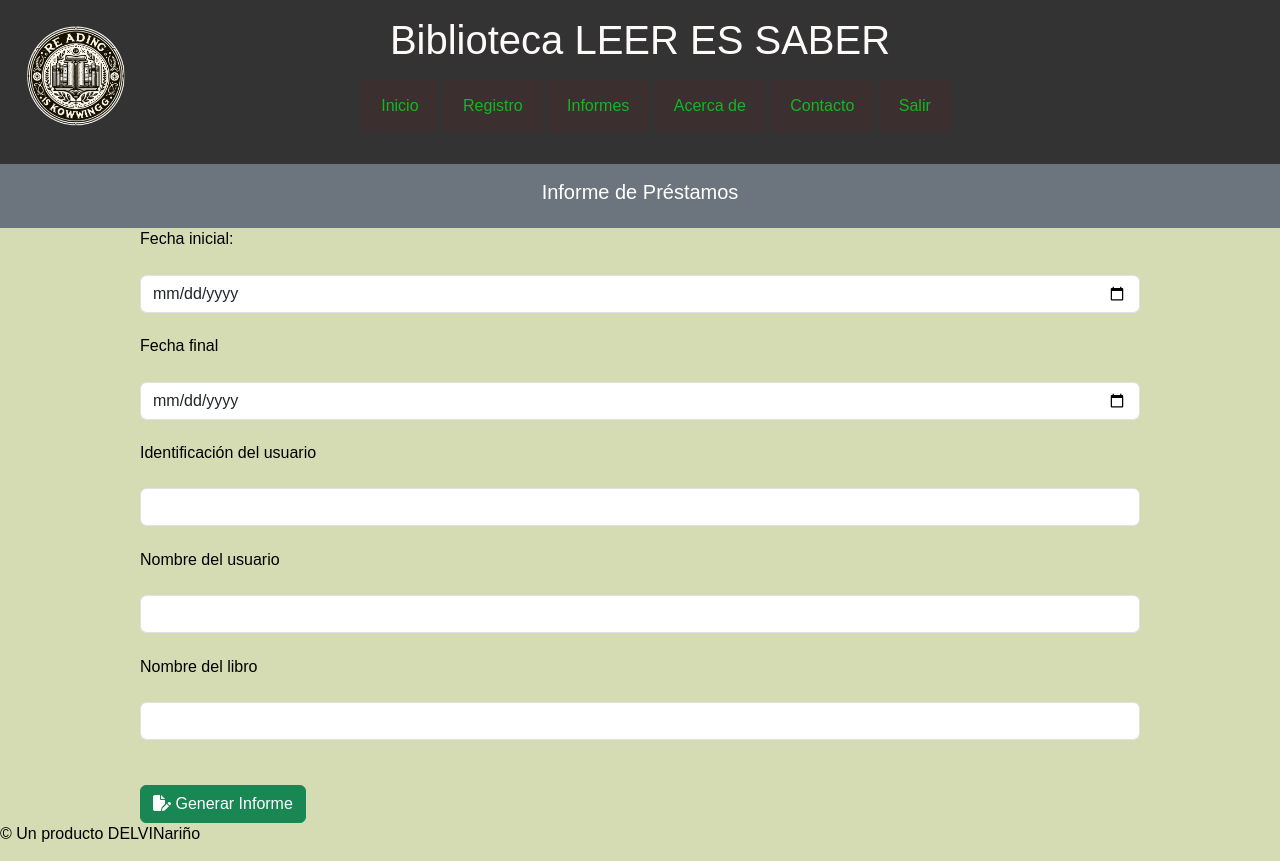
After one commit to JAIMEALVARODELGADO/curso_Flask_Intermedio, a Flask app: page /parametrosPrestamos in a window 1280 px wide. The commit adds this page. Run offline with Flask 3, Linux system fonts and the light colour scheme; some libraries are stand-ins or nearby versions.

Commit message:
actualizacion informes
actualizacion informes

```diff
--- a/crud/app/static/style.css
+++ b/crud/app/static/style.css
@@ -147,3 +147,22 @@ h4{
     text-align: center;
     font-size: 20px;
 }
+
+.autocomplete-suggestions {
+    border: 1px solid #141313;
+    max-height: 150px;
+    overflow-y: auto;
+    position: absolute;
+    background: #d5dcb3;
+    z-index: 1000;
+    border-radius: 10px;
+}
+
+.autocomplete-suggestions div {
+    padding: 5px;
+    cursor: pointer;
+}
+
+.autocomplete-suggestions div:hover {
+    background: #eee;
+}
--- a/crud/app/templates/encabezado.html
+++ b/crud/app/templates/encabezado.html
@@ -16,7 +16,7 @@
         </li>
         <li><a href="#">Informes</a>
             <ul class="submenu">
-                <li><a href="#">Prestamos</a></li>
+                <li><a href="{{ url_for('parametrosPrestamos')}}">Prestamos</a></li>
                 <li><a href="#">Submenu 2</a></li>
                 <li><a href="#">Submenu 3</a>
                     <ul class="submenu">
--- /dev/null
+++ b/crud/app/templates/informes/informePrestamos.html
@@ -0,0 +1,66 @@
+<!DOCTYPE html>
+<html lang="es">
+<head>
+    <meta charset="UTF-8">
+    <meta name="viewport" content="width=device-width, initial-scale=1.0">
+    <title>Appcrud</title>
+
+    <script src="https://kit.fontawesome.com/6dd475346c.js" crossorigin="anonymous"></script>
+    <link href="https://cdn.jsdelivr.net/npm/bootstrap@5.3.3/dist/css/bootstrap.min.css" rel="stylesheet" integrity="sha384-QWTKZyjpPEjISv5WaRU9OFeRpok6YctnYmDr5pNlyT2bRjXh0JMhjY6hW+ALEwIH" crossorigin="anonymous">
+
+    <link rel="stylesheet" href="{{ url_for('static', filename='style.css') }}">
+
+    <script>
+
+
+    function informe(){
+        var form = document.getElementById('formulario');
+        form.submit();
+    }
+
+    </script>
+
+</head>
+<body>
+    <header>
+        {% include 'encabezado.html' %}
+    </header>
+
+
+    <div class="text-bg-secondary p-3">
+        <h4>Informe de Préstamos</h4>
+    </div>
+
+    <main>
+        <form method="post" action="{{ url_for('informePrestamos') }}" id="formulario">
+            <div class="container">
+                <label for="fecha_inicial" class="form-label">Fecha inicial:</label>
+                <input type="date" name="fecha_inicial" id="fecha_inicial" class="form-control" required>
+                <br>
+                <label for="fecha_final" class="form-label">Fecha final</label>
+                <input type="date" name="fecha_final" id="fecha_final" class="form-control" required>
+                <br>
+                <label for="identificacion" class="form-label">Identificación del usuario</label>
+                <input type="text" name="identificacion" id="identificacion" class="form-control" required>
+                <br>
+                <label for="nombre" class="form-label">Nombre del usuario</label>
+                <input type="text" name="nombre" id="nombre" class="form-control" required>
+                <br>
+                <label for="libro" class="form-label">Nombre del libro</label>
+                <input type="text" name="libro" id="libro" class="form-control" required>
+                <br>
+
+
+
+                <br>
+                <a href="#" class="btn btn-success" onclick="informe()">
+                    <i class="fa-solid fa-file-pen"></i>
+                    Generar Informe</a>
+            </div>
+        </form>
+    </main>
+    <footer>
+        <p>&copy; Un producto DELVINariño</p>
+    </footer>
+</body>
+</html>
--- a/crud/app/views/views.py
+++ b/crud/app/views/views.py
@@ -1,12 +1,17 @@
-from flask import Flask, render_template, request, redirect, url_for
+from flask import Flask, render_template, request, redirect, url_for, Response ,jsonify
+from datetime import datetime
 from app import app, db
 from app.models import Editorial
 from app.models import Genero
 from app.models import Libro
 from app.models import Usuario
 from app.models import Prestamo
+from sqlalchemy import and_
+from sqlalchemy import func
 
 import json
+import io
+import csv
 
 @app.route('/')
 def index():
@@ -245,3 +250,92 @@ def devolucion():
 
 
     return redirect(url_for('listaprestamos'))
+
+@app.route('/infomePrestamos', methods=['GET','POST'])
+def informePrestamos():
+    if request.method == 'POST':
+        fecha_inicial = request.form['fecha_inicial']
+        fecha_final = request.form['fecha_final']
+        identificacion = request.form['identificacion']
+        nombre = request.form['nombre']
+        libro = request.form['libro']
+
+        condiciones = []
+        # Agregar condiciones opcionales
+        if fecha_inicial:
+            condiciones.append(Prestamo.fecha_prestamo >= fecha_inicial)
+        if fecha_final:
+            condiciones.append(Prestamo.fecha_prestamo <= fecha_final)
+        if identificacion:
+            condiciones.append(Usuario.numero_identificacion == identificacion)
+        if nombre:
+            condiciones.append(Usuario.nombres.ilike(f'%{nombre}%'))
+        if libro:
+            condiciones.append(Libro.nombre_libro.ilike(f'%{libro}%'))
+
+        # Realizar la consulta con las condiciones
+        prestamos = db.session.query(Prestamo).join(Usuario, Prestamo.id_usuario == Usuario.id_usuario).join(Libro, Prestamo.id_libro == Libro.id_libro).add_columns(
+            Prestamo.id_prestamo, Prestamo.id_usuario, Prestamo.id_libro, Prestamo.fecha_prestamo, Prestamo.fecha_devolucion, Prestamo.observacion,
+            Usuario.nombres, Usuario.apellidos, Libro.nombre_libro
+        ).filter(and_(*condiciones)).all()
+
+
+
+    #prestamos = db.session.query(Prestamo).join(Usuario, Prestamo.id_usuario == Usuario.id_usuario).join(Libro, Prestamo.id_libro == Libro.id_libro).add_columns(
+    #    Prestamo.id_prestamo, Prestamo.id_usuario, Prestamo.id_libro, Prestamo.fecha_prestamo, Prestamo.fecha_devolucion,Prestamo.observacion,
+    #    Usuario.nombres,Usuario.apellidos, Libro.nombre_libro
+    #).filter(Prestamo.fecha_devolucion!=None).all()
+
+    columns = ['id_prestamo','nombre', 'nombre del libro','fecha de prestamo', 'fecha de devolucion','dias','observacion']
+    output = io.StringIO()
+    writer = csv.writer(output, quoting=csv.QUOTE_NONNUMERIC)
+
+    writer.writerow(columns)
+
+    for(prestamo) in prestamos:
+        fecha_prestamo = prestamo.fecha_prestamo
+        fecha_devolucion = prestamo.fecha_devolucion
+        dias = (fecha_devolucion - fecha_prestamo).days
+        writer.writerow([
+            prestamo.nombres+' '+prestamo.apellidos,
+            prestamo.nombre_libro,
+            prestamo.fecha_prestamo,
+            prestamo.fecha_devolucion,
+            dias,
+            prestamo.observacion])
+
+    output.seek(0)
+    csv_content = output.getvalue()
+
+    return Response(csv_content.encode('utf-8'), mimetype="text/csv", headers={"Content-Disposition": "attachment;filename=prestamos.csv"})
+
+
+@app.route('/parametrosPrestamos')
+def parametrosPrestamos():
+
+    return render_template('informes/informePrestamos.html')
+
+@app.route('/autocompleteUsuario')
+def autocompleteUsuario():
+    query = request.args.get('q', '').lower()
+    #breakpoint()
+    usuarios = Usuario.query.with_entities(
+    Usuario.id_usuario,
+    func.concat(Usuario.nombres, ' ', Usuario.apellidos).label('nombres')
+    ).filter(func.concat(Usuario.nombres, ' ', Usuario.apellidos).like(f'%{query}%')).all()
+
+    sugerencias = [
+        {"id": u.id_usuario, "nombres": u.nombres}
+        for u in usuarios
+    ]
+
+    return jsonify(sugerencias)
+
+@app.route('/autocompleteLibro')
+def autocompleteLibro():
+    query = request.args.get('q', '').lower()
+
+    libros = Libro.query.with_entities(
+        Libro.id_libro,
+        Libro.nombre_libro).filter(Libro.nombre_libro.like(f'%{query}%')).all()
+    return jsonify([{"id": l.id_libro, "nombre_libro": l.nombre_libro} for l in libros])
--- a/crud/run.py
+++ b/crud/run.py
@@ -1,4 +1,5 @@
 from app import app
 
+app.config['DEBUG'] = True
 if __name__ == '__main__':
     app.run(host='0.0.0.0', port=5000,debug=True)
```
Also changed, not shown: crud/app/models.py (+8 -0 lines), crud/app/templates/prestamo/index.html (+97 -16 lines).
